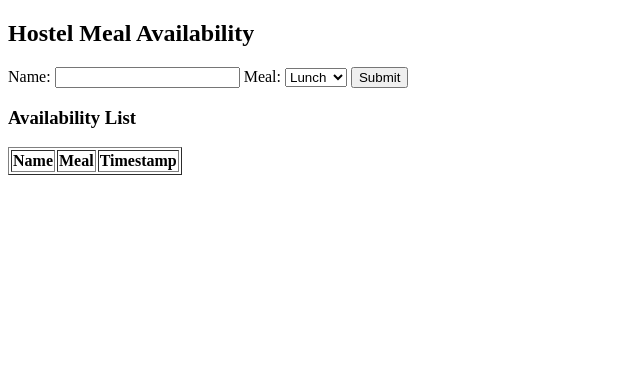
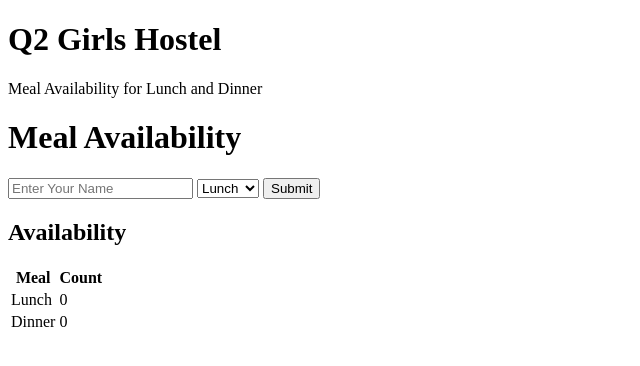
Before and after one commit to rohitkukreja705/hostel-availability, a plain HTML site: page index.html in a window 1280 px wide. Shown: the whole page, without its empty margins (0-640 px from the left). Drawn offline with nearby package versions, Linux system fonts and the light colour scheme.

Commit message:
index.html

```diff
--- a/index.html
+++ b/index.html
@@ -4,33 +4,48 @@
     <meta charset="UTF-8">
     <meta name="viewport" content="width=device-width, initial-scale=1.0">
     <title>Hostel Meal Availability</title>
+    <script src="https://cdn.jsdelivr.net/npm/@supabase/supabase-js"></script>
+	<script defer src="script.js"></script>
+	<link rel="stylesheet" href="styles.css">
+
 </head>
+
 <body>
-    <h2>Hostel Meal Availability</h2>
-
+    <!-- Header with title -->
+    <header>
+        <h1>Q2 Girls Hostel</h1>
+        <p>Meal Availability for Lunch and Dinner</p>
+    </header>
+    <h1>Meal Availability</h1>
     <form id="availability-form">
-        <label for="name">Name:</label>
-        <input type="text" id="name" required>
-
-        <label for="meal">Meal:</label>
+        <input type="text" id="name" placeholder="Enter Your Name" required>
         <select id="meal">
-            <option value="Lunch">Lunch</option>
-            <option value="Dinner">Dinner</option>
+            <option value="lunch">Lunch</option>
+            <option value="dinner">Dinner</option>
         </select>
-
         <button type="submit">Submit</button>
     </form>
 
-    <h3>Availability List</h3>
-    <table id="availability-table" border="1">
-        <tr>
-            <th>Name</th>
-            <th>Meal</th>
-            <th>Timestamp</th>
-        </tr>
-        <!-- Data will be inserted here -->
-    </table>
+	<!-- Availability list section -->
+<section id="availability-list-section">
+    <h2>Availability</h2>
+    <table id="availability-table">
+    <tr>
+        <th>Meal</th>
+        <th>Count</th>
+    </tr>
+    <tr>
+        <td>Lunch</td>
+        <td id="lunch-count-value">0</td>
+    </tr>
+    <tr>
+        <td>Dinner</td>
+        <td id="dinner-count-value">0</td>
+    </tr>
+</table>
+    <!-- List of available students -->
+  	<ul id="availability-list"></ul>
+</section>
 
-    <script src="script.js"></script>
 </body>
 </html>
```
